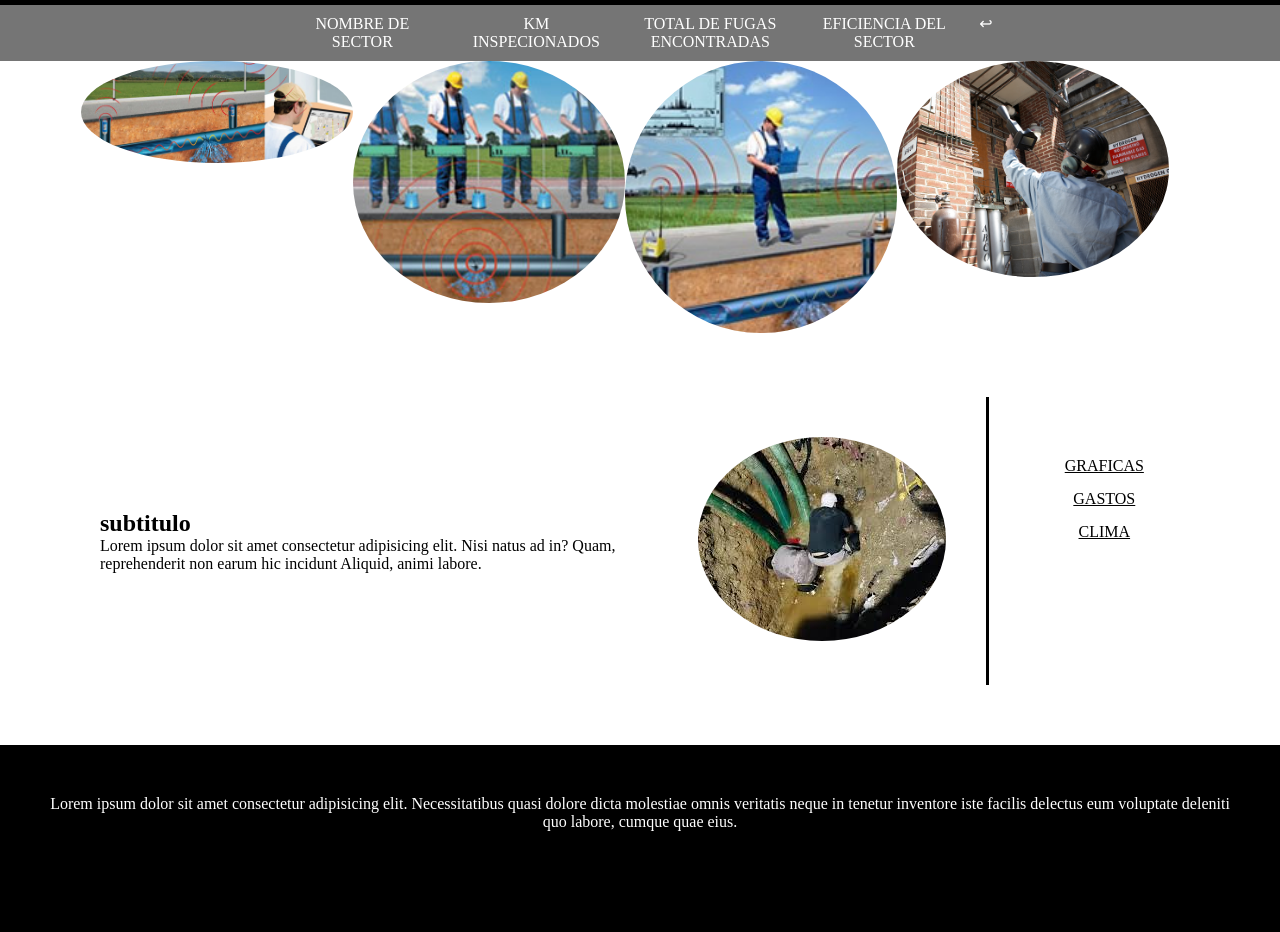
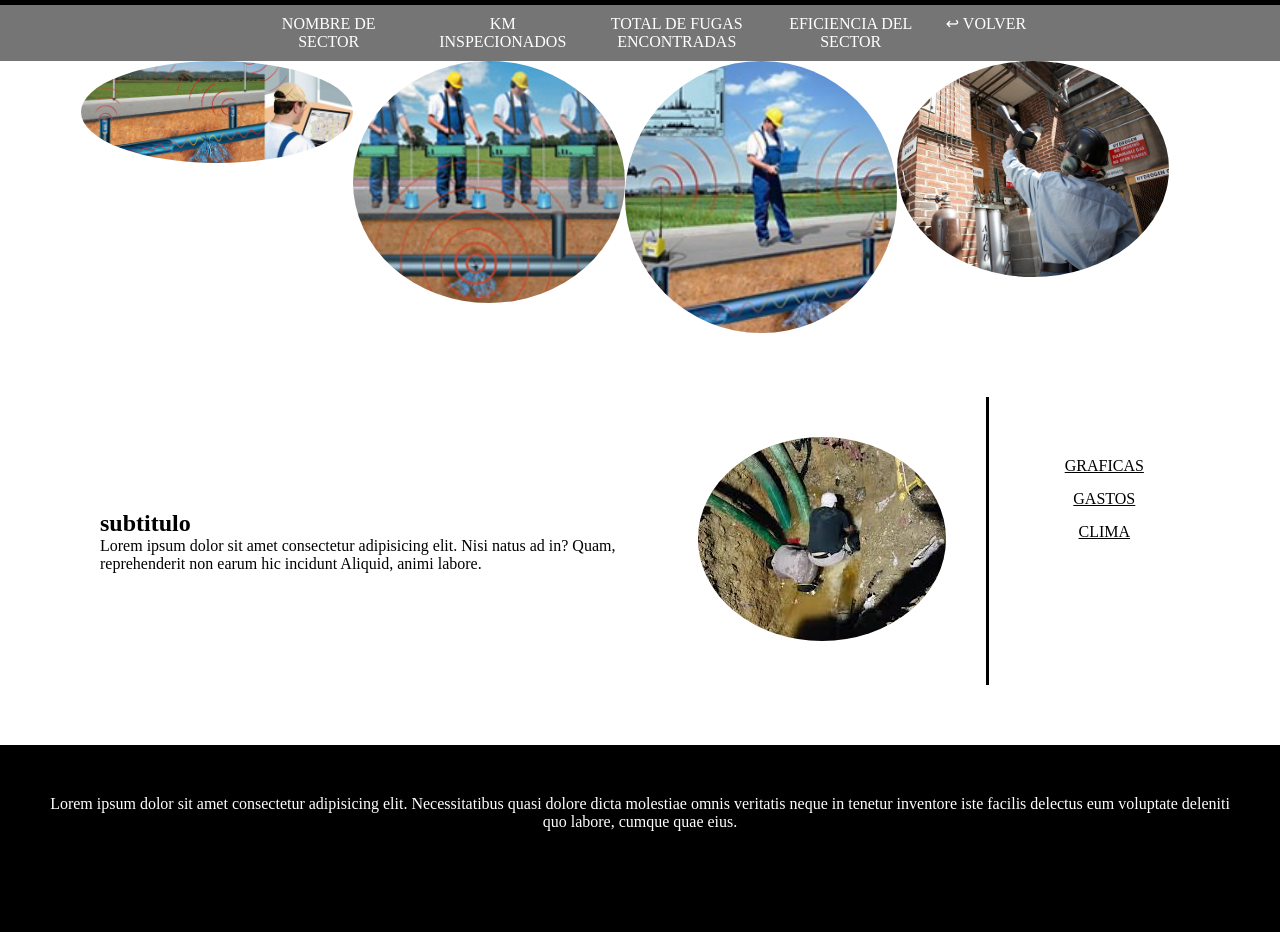
Before and after one commit to Oraida14/DETECCION-DE-FUGAS, a plain HTML site: page index.html in a window 1280 px wide. Shown: the part 72-1004 px from the top of the page. Drawn offline with Linux system fonts and the light colour scheme.

Commit message:
Update index.html

```diff
--- a/index.html
+++ b/index.html
@@ -17,7 +17,7 @@
             <li><a href="">KM INSPECIONADOS</a></li>
             <li><a href="">TOTAL DE FUGAS ENCONTRADAS</a></li>
             <li><a href="">EFICIENCIA DEL SECTOR</a></li
-                <li><a href=" https://oraida14.github.io/GESTION-DE-PERDIDAS/">↩</a></li>
+            <li><a href=" https://oraida14.github.io/GESTION-DE-PERDIDAS/">↩ VOLVER</a></li>
         </ul>
     </nav>
     <div class="slider">
```
